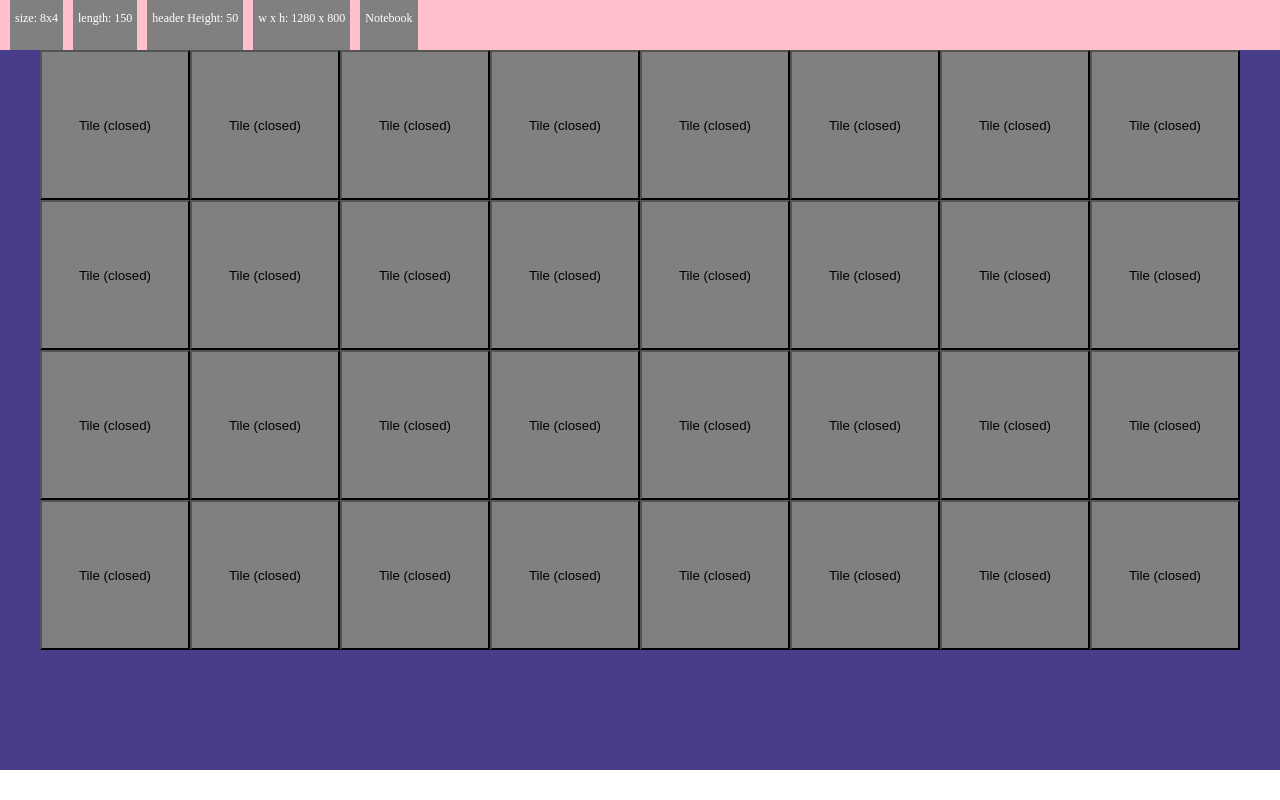
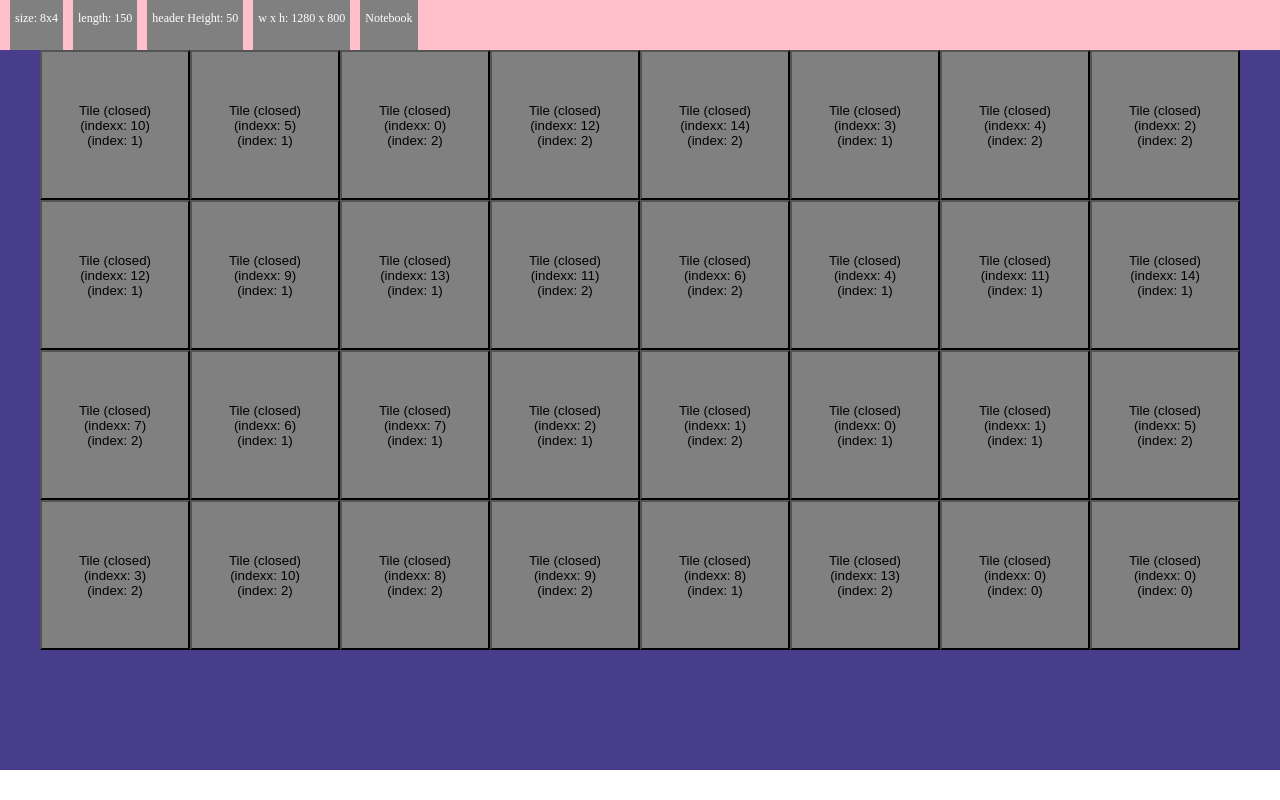
Before and after one commit to chris125964/webpack.memory, a React app: page / in a window 1280 px wide. Built offline with nearby package versions, Linux system fonts and the light colour scheme.

Commit message:
jetzt funktioniert es prinzipiell wieder

```diff
--- a/src/components/App.tsx
+++ b/src/components/App.tsx
@@ -16,6 +16,7 @@ const App = ({ idx }: AppProps) => {
   const createContent = () => {
     let content = new Content(15);
     content.createTileContent();
+    content.showContent();
     return content;
   };
 
@@ -32,7 +33,7 @@ const App = ({ idx }: AppProps) => {
     <div className="container">
       <Header />
       <div className="content">
-        <Main />
+        <Main content={content} />
         {/* <aside className="left-sidebar">LEFT SIDEBAR</aside> */}
         {/* <aside className="right-sidebar">RIGHT SIDEBAR</aside> */}
       </div>
--- a/src/components/Main.tsx
+++ b/src/components/Main.tsx
@@ -1,10 +1,15 @@
-import React from "react";
-import { MemGrid } from "./MemGrid";
+import React from 'react';
+import { Content } from '../logic/content';
+import { MemGrid } from './MemGrid';
 
-export const Main = (): JSX.Element => {
+interface MainProps {
+  content: Content;
+}
+
+export const Main = (props: MainProps): JSX.Element => {
   return (
     <main className="main">
-      <MemGrid />
+      <MemGrid content={props.content} />
     </main>
   );
 };
--- a/src/components/MemGrid.tsx
+++ b/src/components/MemGrid.tsx
@@ -9,25 +9,24 @@ import { getView } from '../logic/view';
 import { clickTile } from '../redux/sample/actionCreators';
 import { useDispatch } from 'react-redux';
 
-interface TGridProps {}
+interface TGridProps {
+  content: Content;
+}
 
-export const MemGrid = ({}: TGridProps) => {
+export const MemGrid = (props: TGridProps) => {
   const [showModal, setShowModal] = useState<boolean>(false);
   const dispatch = useDispatch();
   const extensions = getView();
 
-  // const clickTile = (index: number, nr: number) => {
-  //   console.log(`clickTile`);
-  // };
-
   const renderTile = (index: number) => {
+    const tile = props?.content?.getTile(index);
     return (
       <MemTile
+        loop={index}
         key={index}
-        nr={index}
-        index={1}
-        indexx={1}
-        loop={index}
+        nr={tile?.nr ?? 0}
+        index={tile?.index ?? 0}
+        indexx={tile?.indexx ?? 0}
         click={clickTile}
         dispatch={dispatch}
       />
--- a/src/components/MemTile.tsx
+++ b/src/components/MemTile.tsx
@@ -22,42 +22,45 @@ interface MemTileProps {
   dispatch: (action: MemoryAction) => void;
 }
 
-export const MemTile = ({
-  loop,
-  nr: imageIndex,
-  index,
-  indexx,
-  click,
-  dispatch,
-}: MemTileProps) => {
+export const MemTile = (
+  //   {
+  //   loop,
+  //   nr: imageIndex,
+  //   index,
+  //   indexx,
+  //   click,
+  //   dispatch,
+  // }
+  props: MemTileProps,
+) => {
   function getTileState(index: number): TileState {
     const tiles = useSelector((state: RootState) => state.tiles);
     return tiles[index];
   }
-  let tileCharacter = getTileState(loop);
+  let tileCharacter = getTileState(props.loop);
 
   const changeColor =
     (loop: number, nr: number, dispatch: (action: MemoryAction) => void) =>
     () => {
-      click(loop, nr, dispatch);
+      props.click(loop, nr, dispatch);
     };
   // const clickFunc = changeColor(loop, nr, dispatch);
 
   const renderButton = (tileState: TileState) => {
-    const testid = `button.${indexx}.${index}`;
+    const testid = `button.${props.indexx}.${props.index}`;
     let style: string = closed;
     let clickFunc = undefined;
     let buttonContent;
     switch (tileState) {
       case TileState.OPEN:
         style = open;
-        clickFunc = changeColor(loop, imageIndex, dispatch);
-        buttonContent = <TileContent imageIndex={`${imageIndex}`} />;
+        clickFunc = changeColor(props.loop, props.nr, props.dispatch);
+        buttonContent = <TileContent imageIndex={`${props.nr}`} />;
         break;
       case TileState.CLOSED:
         style = closed;
-        clickFunc = changeColor(loop, imageIndex, dispatch);
-        buttonContent = <>imageIndex({imageIndex})</>;
+        clickFunc = changeColor(props.loop, props.nr, props.dispatch);
+        buttonContent = <>imageIndex({props.nr})</>;
         break;
       case TileState.SOLVED:
         style = solved;
@@ -66,8 +69,13 @@ export const MemTile = ({
         break;
     }
     return (
-      <button key={index} className={`memtile ${style}`} onClick={clickFunc}>
-        Tile ({style})
+      <button
+        key={props.index}
+        className={`memtile ${style}`}
+        onClick={clickFunc}
+      >
+        Tile ({style})<p>(indexx: {props.indexx})</p>
+        <p>(index: {props.index})</p>
       </button>
     );
   };
--- a/src/redux/sample/reducer.ts
+++ b/src/redux/sample/reducer.ts
@@ -47,6 +47,8 @@ export default function reducer(
   currentState = initialState,
   action: MemoryAction,
 ) {
+  console.log(`currentState: ${JSON.stringify(currentState, null, 2)}`);
+
   switch (action.type) {
     case actionTypes.SET_TILE:
       let currentStatus = currentState.status;
```
Also changed, not shown: src/README.md (added).
